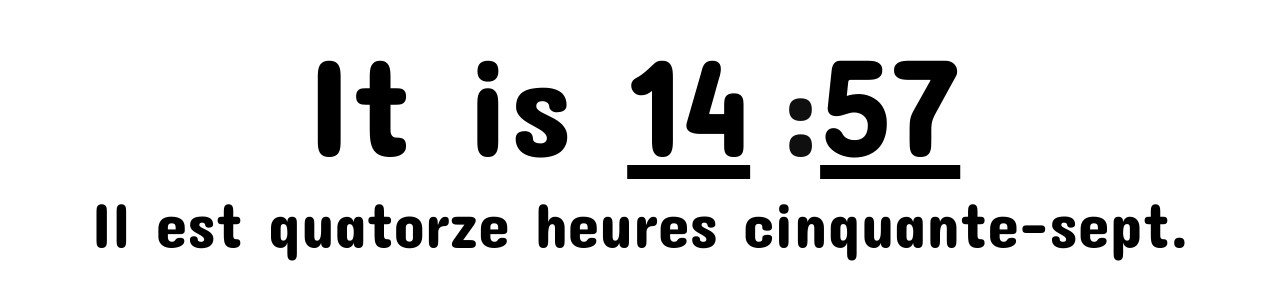
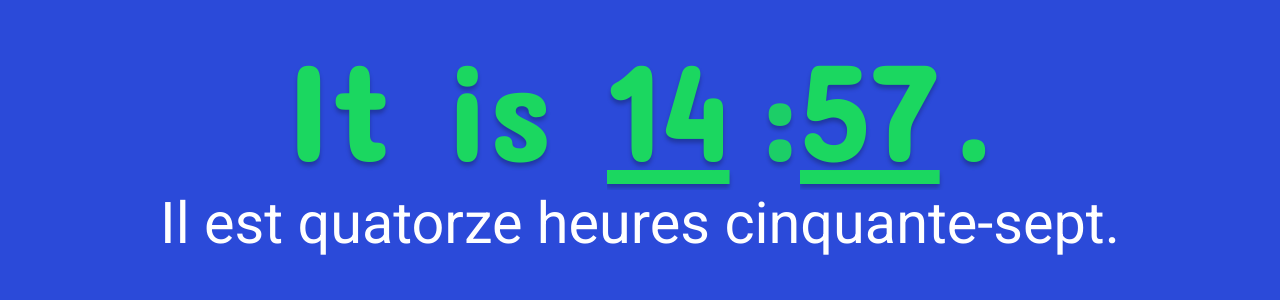
Before and after one commit to 80000K/Time-in-French, a Vue app: page / in a window 1280 px wide. Shown: the part 268-568 px from the top of the page. Built offline with nearby package versions, Linux system fonts and the light colour scheme.

Commit message:
Update color scheme to match the designed theme

```diff
--- a/public/index.html
+++ b/public/index.html
@@ -8,7 +8,7 @@
     <title><%= htmlWebpackPlugin.options.title %></title>
 
     <link rel="preconnect" href="https://fonts.gstatic.com">
-    <link href="https://fonts.googleapis.com/css2?family=Concert+One&display=swap" rel="stylesheet">
+    <link href="https://fonts.googleapis.com/css2?family=Concert+One&family=Roboto&display=swap" rel="stylesheet">
   </head>
   <body>
     <noscript>
--- a/src/App.vue
+++ b/src/App.vue
@@ -23,6 +23,12 @@
 </script>
 
 <style>
+  :root {
+    --background-color: #2B4AD9;  /* Background color for the entire page. */
+    --highlight-color: #1BD760;   /* Color for elements which stand out. */
+    --content-color: #FFFFFF;     /* Color for all normal content on the page. */
+  }
+
   html,
   body {
     height: 100%;
@@ -32,6 +38,8 @@
     display: flex;
     align-items: center;
     justify-content: center;
-    font-family: "Concert One", sans-serif;
+    color: var(--content-color);
+    font-family: "Roboto", sans-serif;
+    background: var(--background-color);
   }
 </style>
--- a/src/components/FromTime.vue
+++ b/src/components/FromTime.vue
@@ -3,7 +3,7 @@
     <span class='from-time__prefix'>It is </span>
     <HourInput :time="time" />
     <span v-bind:class="{ blink: blink }">:</span>
-    <MinuteInput :time="time" />
+    <MinuteInput :time="time" />.
   </div>
 </template>
 
@@ -49,9 +49,12 @@
   }
 
   .from-time {
+    display: flex;
     font-size: 11vw;
-    display: flex;
     justify-content: center;
+    color: var(--highlight-color);
+    font-family: "Concert One", sans-serif;
+    text-shadow: 0px 4px 4px rgba(0, 0, 0, 0.25);
   }
 
   .from-time__prefix:after {
--- a/src/components/ToTime.vue
+++ b/src/components/ToTime.vue
@@ -19,7 +19,7 @@
 
 <style scoped>
   .to-time {
-    font-size: 5vw;
+    font-size: 4.5vw;
     display: flex;
     justify-content: center;
   }
```
